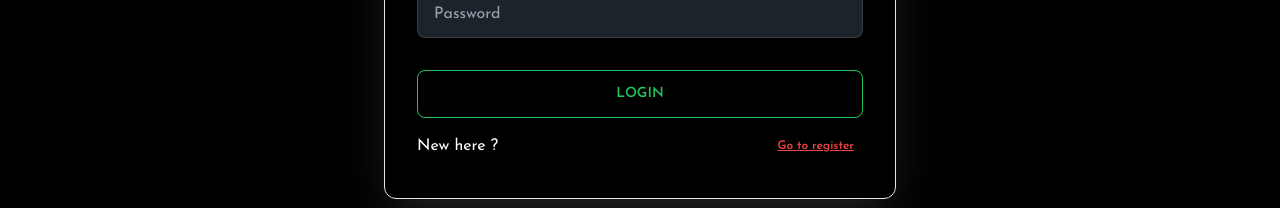
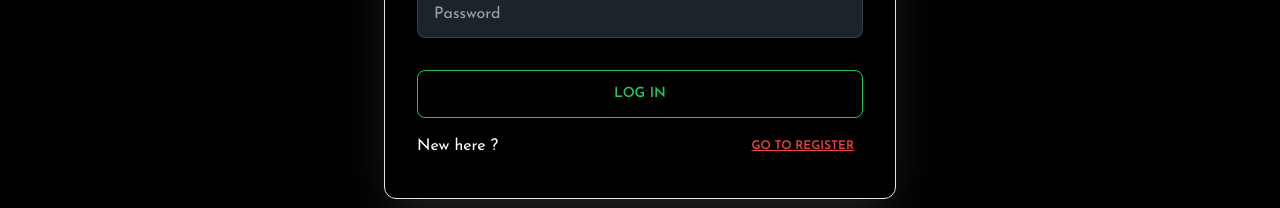
Before and after one commit to codeninja-404/event-co, a React (Vite) app: page /login in a window 1280 px wide. Shown: the part 273-481 px from the top of the page. Built offline with nearby package versions, Linux system fonts and the light colour scheme.

Commit message:
login fom is working perfectly

```diff
--- a/src/Pages/Login.jsx
+++ b/src/Pages/Login.jsx
@@ -1,12 +1,18 @@
 import { Link } from "react-router-dom";
 
 const Login = () => {
+  const handleLogin = (e) => {
+    e.preventDefault();
+    const email = e.target.email.value;
+    const password = e.target.password.value;
+    console.log(email, password);
+  };
   return (
     <div className="container h-screen px-2 lg:px-20 mx-auto">
       <div className="   ">
         <div className="hero-content">
           <div className="  w-full max-w-lg  border rounded-xl  shadow-zinc-800 shadow-2xl">
-            <form className="card-body">
+            <form onSubmit={handleLogin} className="card-body">
               <div className="form-control">
                 <label className="label">
                   <span className="label-text">Email</span>
@@ -32,7 +38,12 @@ const Login = () => {
                 />
               </div>
               <div className="form-control mt-6">
-                <Link className="btn btn-outline text-green-500">Login</Link>
+                <button
+                  className="btn btn-outline text-green-500"
+                  type="submit"
+                >
+                  LOG IN
+                </button>
               </div>
               <div className="flex py-2">
                 <p className="text-white">New here ?</p>
@@ -41,7 +52,7 @@ const Login = () => {
                   to="/register"
                   className="btn btn-xs btn-link text-red-500"
                 >
-                  <button type="submit">Go to register</button>
+                  go to register
                 </Link>
               </div>
             </form>
```
